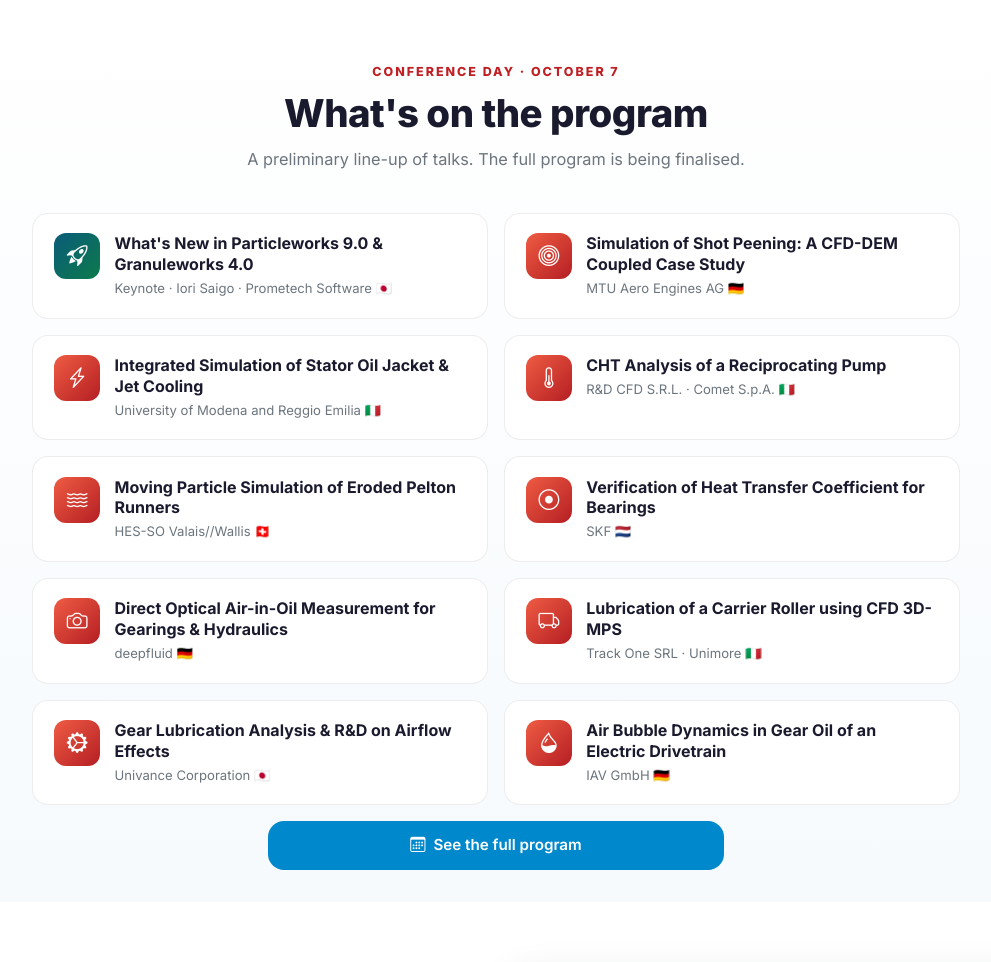
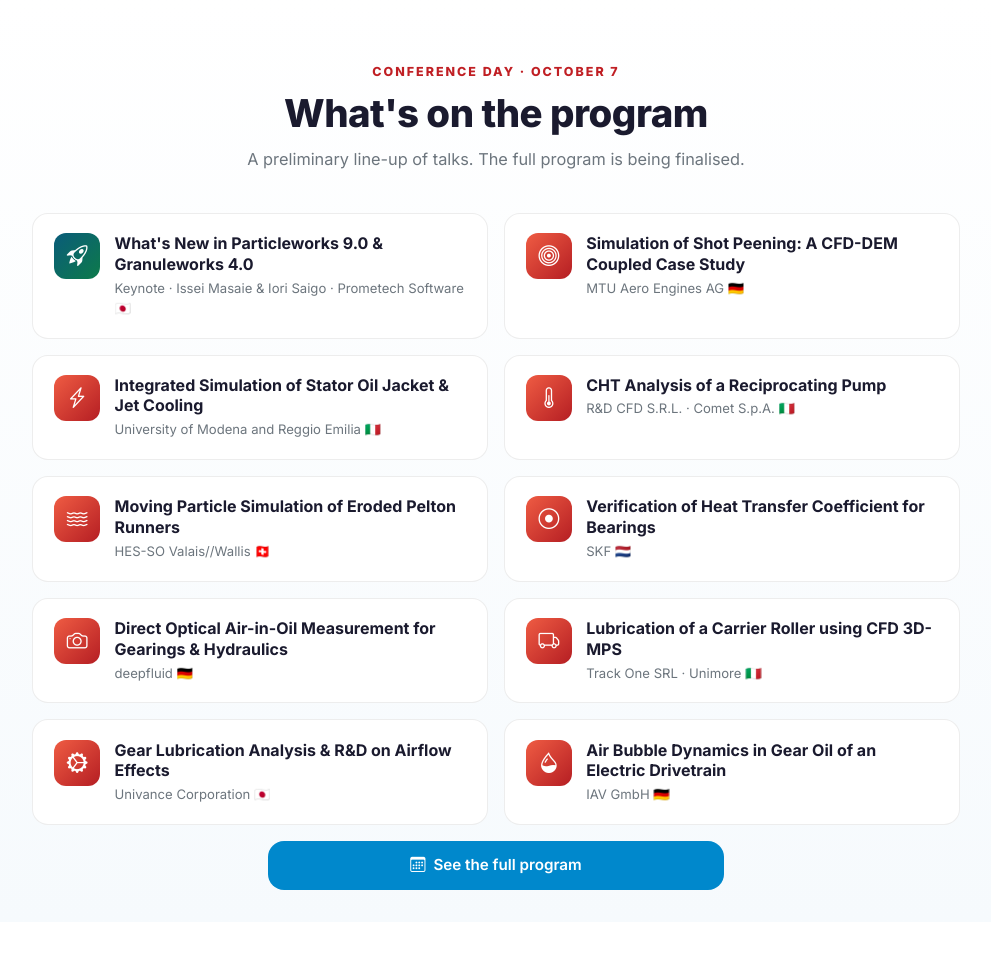
Before and after one commit to micmer-git/pw-website, a PHP site: page /experience/index.php in a window 1280 px wide. Shown: the part 1430-2392 px from the top of the page, without its empty margins (144-1135 px from the left). Run offline with PHP 8.4, Linux system fonts and the light colour scheme.

Commit message:
experience/2026: name both Prometech presenters in index line-up
The keynote is co-presented by Issei Masaie (General Manager) and Iori Saigo;
the index program line-up listed only Iori. Now shows "Issei Masaie & Iori
Saigo", consistent with the program.html keynote card.

Co-Authored-By: Claude Opus 4.8 (1M context) <noreply@anthropic.com>

```diff
--- a/experience/index.html
+++ b/experience/index.html
@@ -228,7 +228,7 @@
         <div class="col-md-6 col-lg-5">
           <a href="program.php#talk-keynote" class="text-decoration-none text-reset"><div class="topic">
             <div class="ic kn"><i class="bi bi-rocket-takeoff"></i></div>
-            <div><h4>What's New in Particleworks 9.0 &amp; Granuleworks 4.0</h4><div class="org">Keynote · Iori Saigo · Prometech Software 🇯🇵</div></div>
+            <div><h4>What's New in Particleworks 9.0 &amp; Granuleworks 4.0</h4><div class="org">Keynote · Issei Masaie &amp; Iori Saigo · Prometech Software 🇯🇵</div></div>
           </div></a>
         </div>
         <div class="col-md-6 col-lg-5">
--- a/experience/index.php
+++ b/experience/index.php
@@ -228,7 +228,7 @@
         <div class="col-md-6 col-lg-5">
           <a href="program.php#talk-keynote" class="text-decoration-none text-reset"><div class="topic">
             <div class="ic kn"><i class="bi bi-rocket-takeoff"></i></div>
-            <div><h4>What's New in Particleworks 9.0 &amp; Granuleworks 4.0</h4><div class="org">Keynote · Iori Saigo · Prometech Software 🇯🇵</div></div>
+            <div><h4>What's New in Particleworks 9.0 &amp; Granuleworks 4.0</h4><div class="org">Keynote · Issei Masaie &amp; Iori Saigo · Prometech Software 🇯🇵</div></div>
           </div></a>
         </div>
         <div class="col-md-6 col-lg-5">
```
